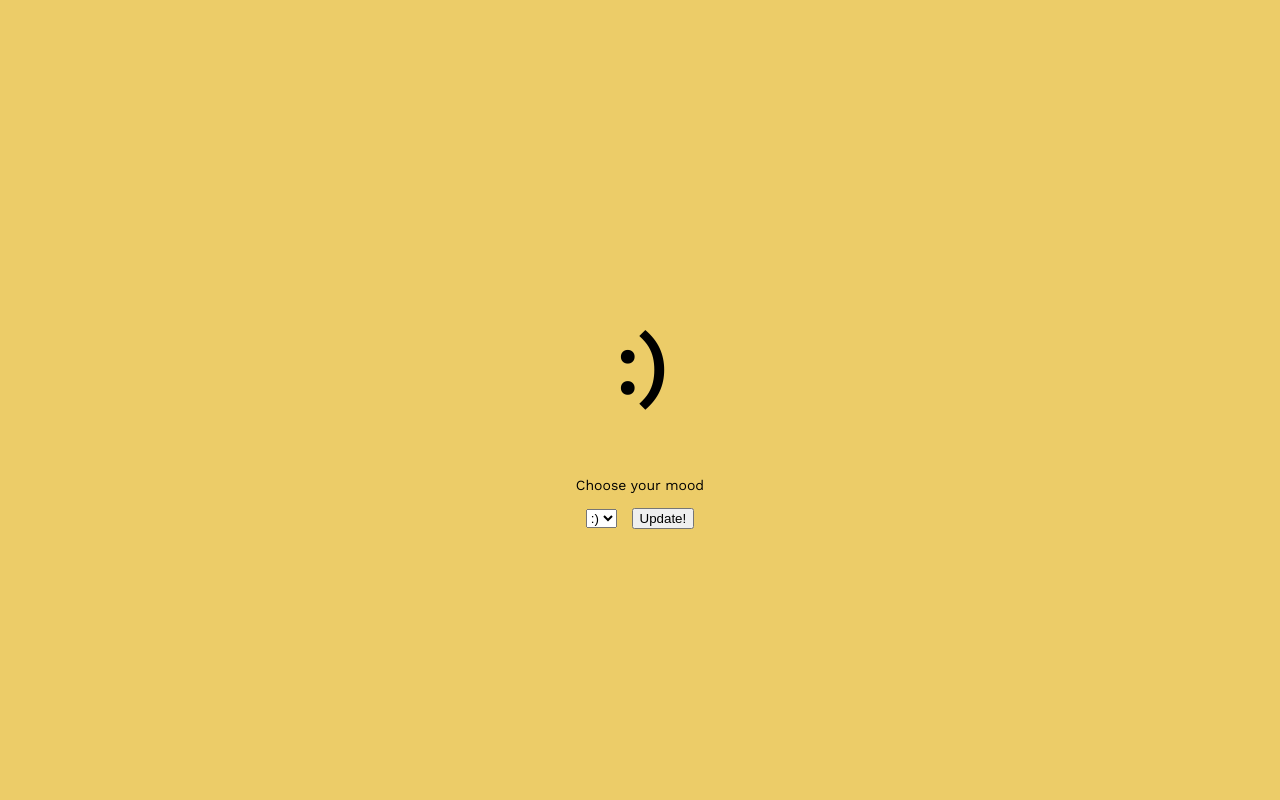
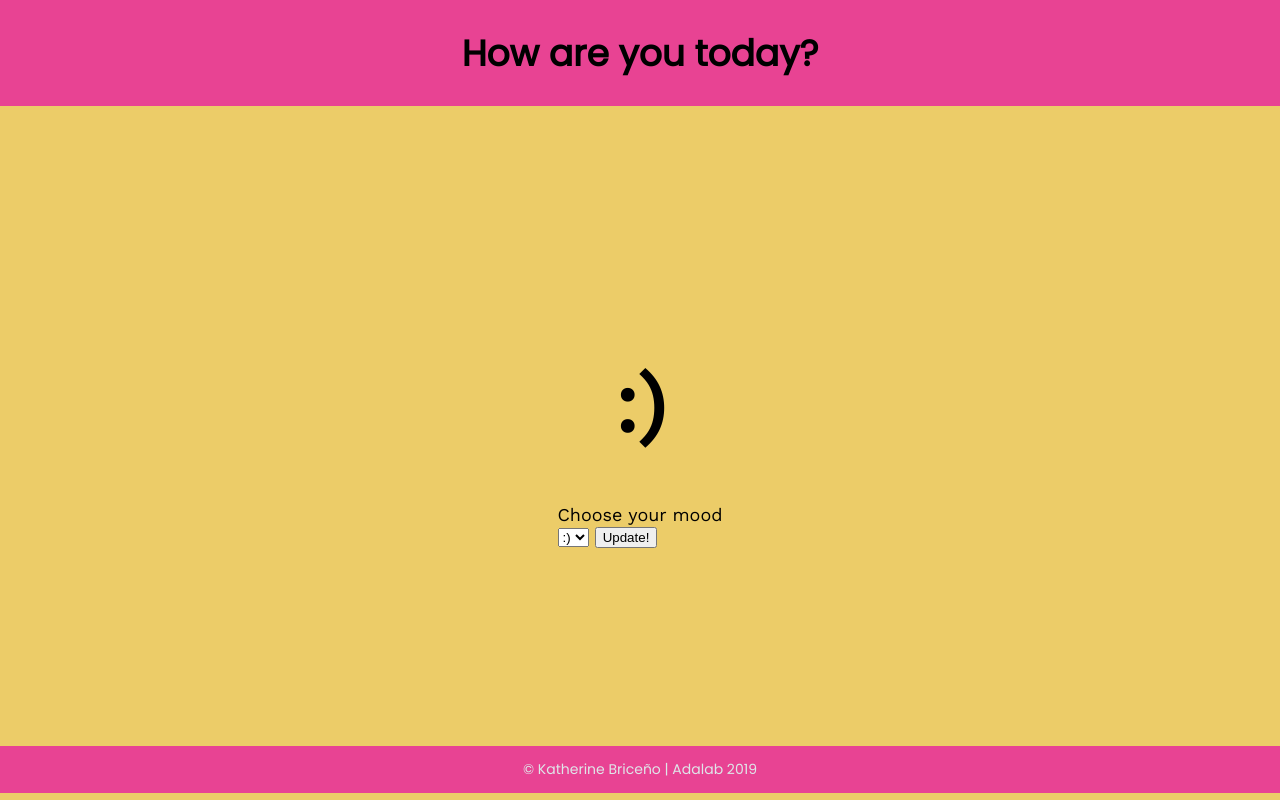
Before and after one commit to katherinebl/choose-mood, a website: page docs/index.html in a window 1280 px wide. Drawn offline with nearby package versions, Linux system fonts and the light colour scheme.

Commit message:
Update gulp docs

```diff
--- a/docs/assets/css/main.css
+++ b/docs/assets/css/main.css
@@ -1 +1 @@
-* {-webkit-box-sizing: border-box;box-sizing: border-box;}.body {margin: 0;color: #000;background-color: #eccc68;height: 100vh;display: -webkit-box;display: -ms-flexbox;display: flex;font-family: 'Work Sans', sans-serif;font-weight: 500;font-size: 14px;-webkit-box-orient: vertical;-webkit-box-direction: normal;-ms-flex-direction: column;flex-direction: column;-webkit-box-align: center;-ms-flex-align: center;align-items: center;-webkit-box-pack: center;-ms-flex-pack: center;justify-content: center;}.label {margin: 10px;}.mood__face {font-size: 80px;font-weight: 700;}.theme-green {background-color: #1dd1a1;}.theme-yellow {background-color: #eccc68;}.mood__control {margin: 5px;}
+* {-webkit-box-sizing: border-box;box-sizing: border-box;}.body {margin: 0;color: #000;background-color: #eccc68;height: 100%;}.page__header {width: 100vw;font-family: 'Poppins', sans-serif;font-size: 14px;text-align: center;background-color: #e84393;}.title__header {margin: 0;padding: 2%;}.page__main {height: 80vh;display: -webkit-box;display: -ms-flexbox;display: flex;font-family: 'Work Sans', sans-serif;font-weight: 500;font-size: 18px;-webkit-box-orient: vertical;-webkit-box-direction: normal;-ms-flex-direction: column;flex-direction: column;-webkit-box-align: center;-ms-flex-align: center;align-items: center;-webkit-box-pack: center;-ms-flex-pack: center;justify-content: center;}.label {margin: 0;}.mood__face {font-size: 80px;font-weight: 700;}.theme-green {background-color: #1dd1a1;}.theme-yellow {background-color: #eccc68;}.mood__control {margin: 0;}.page__footer {width: 100vw;font-family: 'Poppins', sans-serif;font-size: 14px;text-align: center;background-color: #e84393;bottom: 0%;}.text__footer {margin: 0;padding: 1%;color: #dfe6e9;}@media all and (min-width: 768px) {.page__header {font-size: 18px;}}
--- a/docs/index.html
+++ b/docs/index.html
@@ -12,9 +12,14 @@
     </head>
 
     <body class="body">
+        <header class="page__header">
+             <h1 class="title__header">How are you today?</h1>
+
+        </header>
+        <main class="page__main">
              <h1 class="mood__face">:)</h1>
 
-        <form></form>
+            <form>
                 <label class="label" for="choose-mood">Choose your mood</label>
                 <div class="mood__controls">
                     <select class="mood__control mood__control--choose" id="choose-mood">
@@ -24,6 +29,10 @@
                     <button class="mood__control mood__control--update" type="submit">Update!</button>
                 </div>
             </form>
+        </main>
+        <footer class="page__footer">
+            <p class="text__footer">© Katherine Briceño | Adalab 2019</p>
+        </footer>
         <script type="text/javascript" src="assets/js/main.js"></script>
     </body>
 
```
Lines whose indentation alone changed are shown as unchanged.
